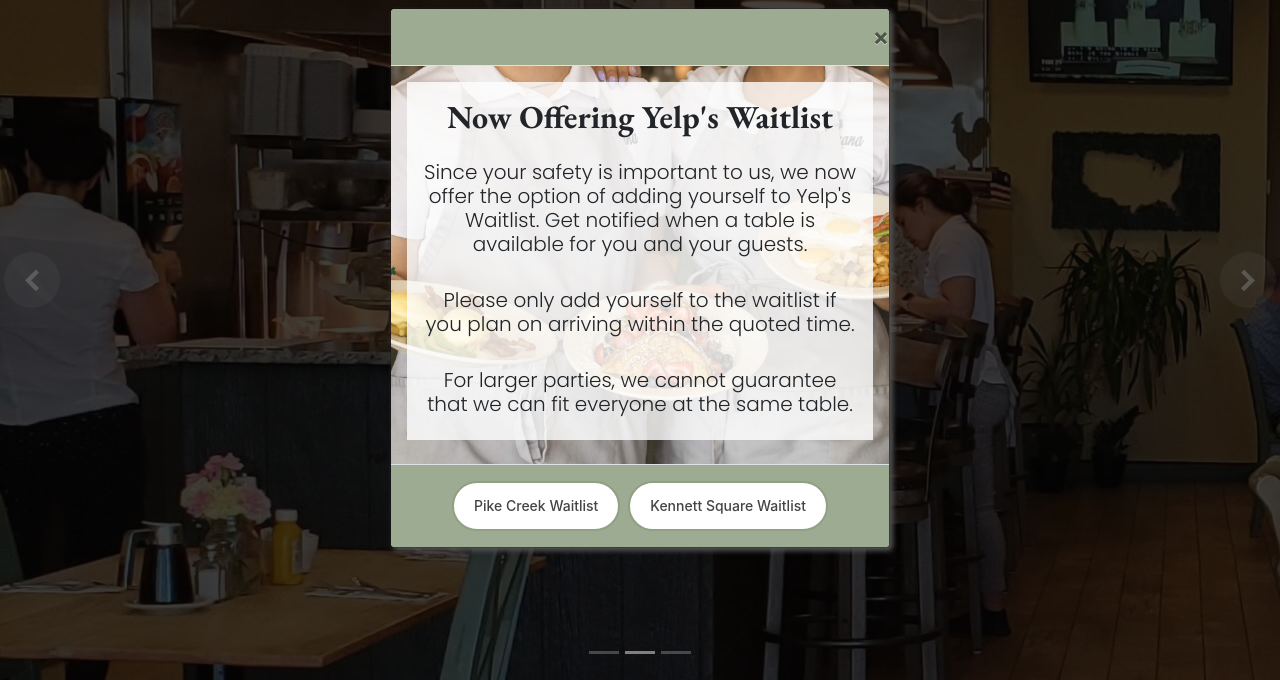
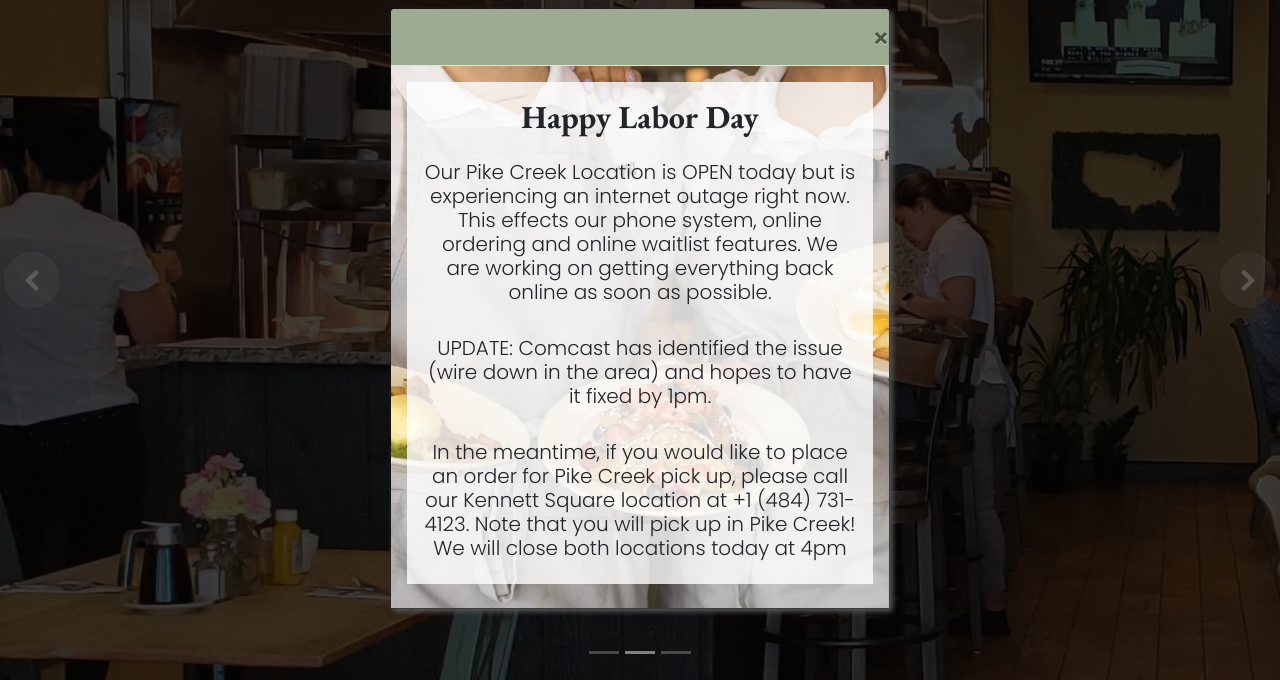
Before and after one commit to lkraman/Restaurant-Website, a website with bundled scripts: page index.html in a window 1280 px wide. Shown: the part 120-800 px from the top of the page. Built offline with nearby package versions, Linux system fonts and the light colour scheme; files whose address does not match are found by name.

Commit message:
adding temporary model

```diff
--- a/index.html
+++ b/index.html
@@ -162,7 +162,7 @@
 
         <div class="modal-body-content">
 
-          <h2 class="modal-body-text d-flex align-items-center">Now Offering Yelp's Waitlist</h2>
+          <!-- <h2 class="modal-body-text d-flex align-items-center">Now Offering Yelp's Waitlist</h2>
 
           <h5 class="modal-body-text d-flex align-items-center">Since your safety is important to us, we now offer the option of adding yourself to Yelp's Waitlist. Get notified when a table is available for you and your guests. </h5>
 
@@ -178,7 +178,21 @@
         <a href="https://www.yelp.com/waitlist/cafe-americana-kennett-square?utm_source=cafe-americana-kennett-square&utm_medium=nw_restaurant_generic_flow" target="_blank" class="modal-btn text-center"
          >Kennett Square Waitlist</a>
 
-      </div>
+      </div> -->
+
+                <h2 class="modal-body-text d-flex align-items-center">Happy Labor Day</h2>
+
+                <h5 class="modal-body-text d-flex align-items-center">Our Pike Creek Location is OPEN today but is experiencing an internet outage right now. This effects our phone system,
+                online ordering and online waitlist features. We are working on getting everything back online as soon as possible. </h5>
+
+                <h5 class="modal-body-text d-flex align-items-center">UPDATE: Comcast has identified the issue (wire down in the area) and hopes to have it fixed by 1pm. </h5>
+                <h5 class="modal-body-text d-flex align-items-center">In the meantime, if you would like to place an order for Pike Creek pick up, please call our Kennett Square location at
+                +1 (484) 731-4123. Note that you will pick up in Pike Creek! We will close both locations today at 4pm</h5>
+                </div>
+
+                  </div>
+                </div>
+
     </div>
   </div>
 </div>
```
